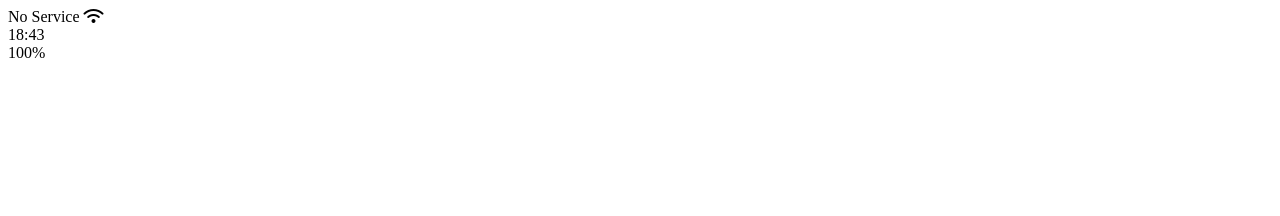
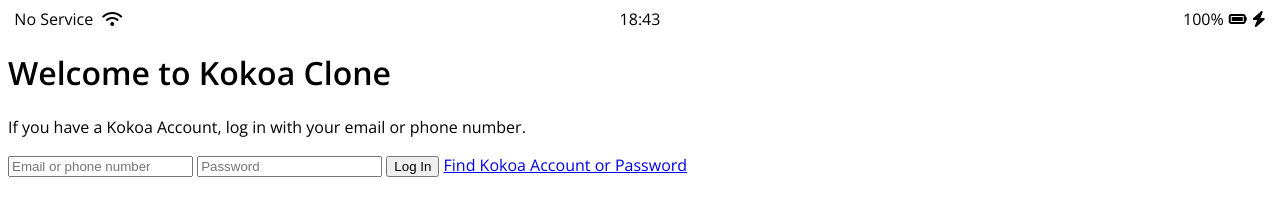
Before and after one commit to dhsong215/kokoa-clone-2020, a plain HTML site: page index.html in a window 1280 px wide. Drawn offline with nearby package versions, Linux system fonts and the light colour scheme.

Commit message:
title and statusbar css

```diff
--- /dev/null
+++ b/css/styles.css
@@ -0,0 +1,31 @@
+@import url('https://fonts.googleapis.com/css2?family=Open+Sans:wght@400;600&display=swap');
+body {
+    font-family: 'Open Sans', sans-serif;
+}
+
+.status-bar{
+    display: flex;
+    justify-content: center;
+}
+
+.status-bar__column {
+    width: 33%
+}
+
+.status-bar__column:first-child span {
+    margin-right: 5px;
+}
+
+.status-bar__column:nth-child(2) {
+    display: flex;
+    justify-content: center;
+}
+.status-bar__column:nth-child(3) {
+    display: flex;
+    justify-content: flex-end;
+    align-items: center;
+}
+
+.status-bar__column .fa-battery-full  {
+    margin:0px 5px;
+}
--- a/index.html
+++ b/index.html
@@ -2,13 +2,14 @@
 <html lang="en">
 
 <head>
+    <link rel="stylesheet" href="css/styles.css">
     <meta charset="UTF-8">
     <meta name="viewport" content="width=device-width, initial-scale=1.0">
-    <title>Welcome to Kokoa Talk</title>
+    <title>Welcome to Kokoa Clone</title>
 </head>
 
 <body>
-    <div id="status-bar">
+    <div class="status-bar">
         <div class="status-bar__column">
             <span>No Service</span>
             <i class="fas fa-wifi"></i>
@@ -18,10 +19,25 @@
         </div>
         <div class="status-bar__column">
             <span>100%</span>
-            <!--Battery Icon-->
-            <!--Lightning Icon-->
+            <i class="fas fa-battery-full"></i>
+            <i class="fas fa-bolt"></i>
         </div>
     </div>
+
+    <header class="welcome-header">
+        <h1 class="welcome-header__title">Welcome to Kokoa Clone</h1>
+        <p class="welcome-header__text">If you have a Kokoa Account, log in with your email or phone number.</p>
+    </header>
+
+    <form id="login-form">
+        <input type="text" placeholder="Email or phone number" />
+        <input type="password" placeholder="Password" />
+        <input type="submit" value="Log In" />
+        <a href="#">Find Kokoa Account or Password</a>
+    </form>
+
+
+
     <script src="https://kit.fontawesome.com/7d2add2a8c.js" crossorigin="anonymous"></script>
 </body>
 
```
Also changed, not shown: 1 other file.
